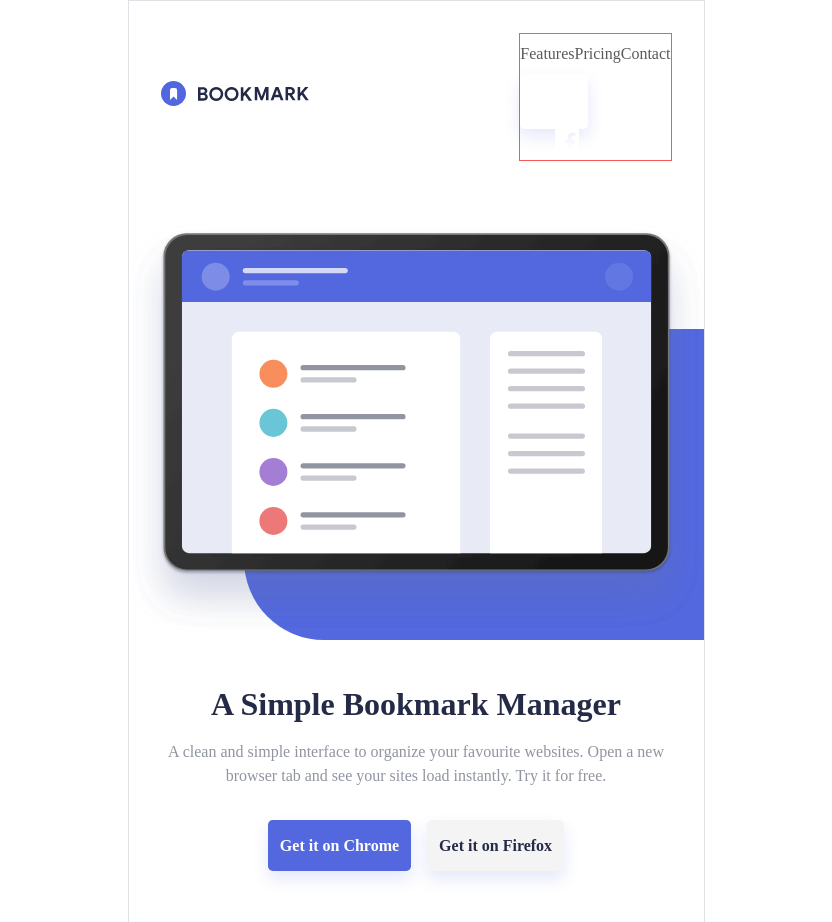
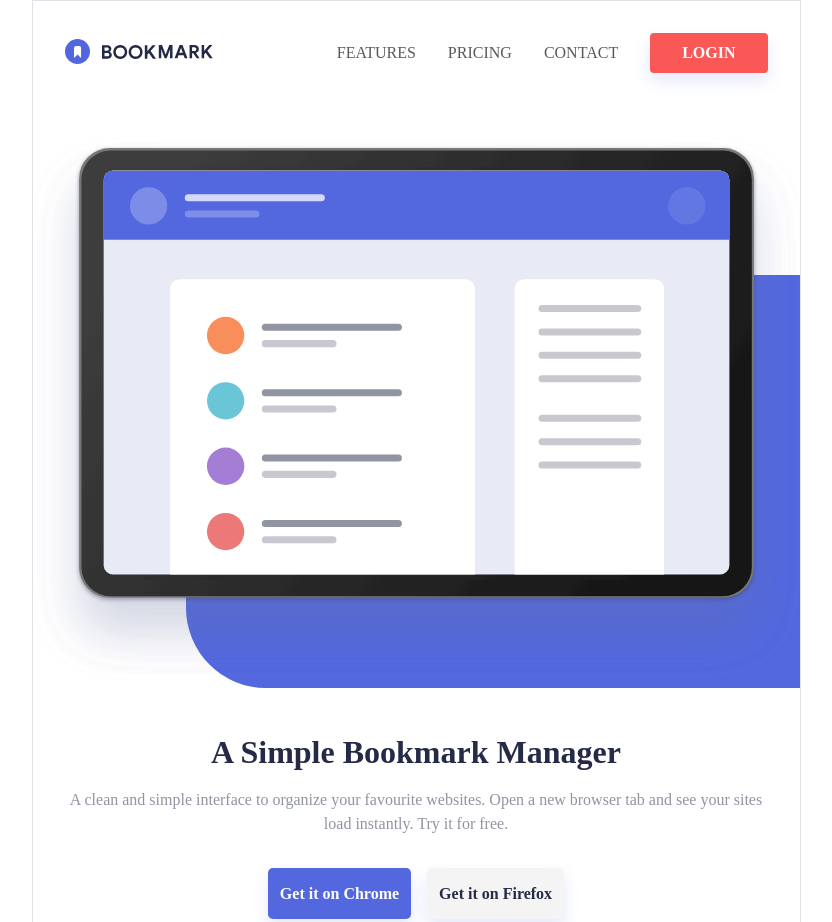
Before and after one commit to dev0xgenius/bookmark-landing-page, a website built with Vite: page src/index.html in a window 1280 px wide. Shown: the top 922 px of the page, without its empty margins (224-1056 px from the left). Built offline with nearby package versions, Linux system fonts and the light colour scheme.

Commit message:
Bootstrap Customization: Made some utilities 'responsive'
Finished with feature: Responsive header

```diff
--- a/src/index.html
+++ b/src/index.html
@@ -13,25 +13,23 @@
 </head>
 
 <body class="d-flex flex-column align-items-center">
-  <div class="wrapper w-100 d-flex flex-column
-    pt-8 border border-1">
+  <div class="wrapper w-100 d-flex flex-column pt-8 border border-1">
     <header class="main px-8">
       <div class="wrapper d-flex justify-content-between align-items-center">
-        <div class="logo">
+        <div class="logo mt-md-1">
           <span>
             <img src="/assets/images/logo-bookmark.svg" alt="logo bookmark" />
           </span>
         </div>
         <div class="menu navbar" role="navigation">
-          <div class="menu-icon d-sm-none">
+          <div class="menu-icon d-md-none">
             <button class="navbar-toggler border-0" data-bs-target="#mainNav" data-bs-toggle="collapse">
               <img src="/assets/images/icon-hamburger.svg" alt="menu icon" />
             </button>
           </div>
-          <nav class="navbar-nav navbar-collapse collapse d-sm-block
-            border border-danger justify-content-between" id="mainNav">
-            <div class="wrapper">
-              <header class="d-flex d-sm-none justify-content-between w-100">
+          <nav class="navbar-nav navbar-collapse collapse d-md-block justify-content-between" id="mainNav">
+            <div class="wrapper d-md-flex gap-md-8">
+              <header class="d-flex d-md-none justify-content-between w-100">
                 <span>
                   <img src="/assets/images/logo-bookmark-light.svg" alt="logo bookmark" />
                 </span>
@@ -40,21 +38,23 @@
                   <img src="/assets/images/icon-close.svg" alt="close icon for closing menu" />
                 </button>
               </header>
-              <main class="d-flex flex-column align-items-center
-                justify-content-center flex-sm-row">
+              <main class="d-flex flex-column align-items-center w-100 gap-md-8
+                justify-content-center flex-md-row justify-content-evenly">
                 <a href="#features" class="nav-link">Features</a>
                 <a href="#pricing" class="nav-link">Pricing</a>
                 <a href="#contact" class="nav-link">Contact</a>
               </main>
-              <a href="#" class="nav-link link-btn bg-transparent border-light
-                border border-2 border-sm-0">Login</a>
+              <a href="#" class="nav-link link-btn bg-transparent border-light rounded-md-1
+                border border-2 border-md-0 bg-md-danger  py-md-2 px-md-4 w-100
+                px-md-8">Login</a>
             </div>
-            <div class="socials d-flex align-items-center justify-content-center w-100 gap-8">
+            <div class="socials d-flex align-items-center justify-content-center
+              w-100 gap-8 d-md-none">
               <a href="#">
-                <img src="./assets/images/icon-facebook.svg" alt="facebook logo" />
+                <img src="/assets/images/icon-facebook.svg" alt="facebook logo" />
               </a>
               <a href="#">
-                <img src="./assets/images/icon-twitter.svg" alt="twitter logo" />
+                <img src="/assets/images/icon-twitter.svg" alt="twitter logo" />
               </a>
             </div>
           </nav>
@@ -66,7 +66,7 @@
         <div class="wrapper row row-cols-1 gap-10 m-0">
           <div class="illustration position-relative col">
             <span>
-              <img src="./assets/images/illustration-hero.svg" alt="illustration" />
+              <img src="/assets/images/illustration-hero.svg" alt="illustration" />
             </span>
             <span class="curved-block end-0"></span>
           </div>
@@ -320,7 +320,7 @@
                 </div>
                 <div id="collapseFour" class="answer accordion-collapse collapse">
                   <p class="accordion-body">
-                    Integer condimentum ipsum id imperdiet finibus. Vivamus in placerat mi, at euismod dui. Aliquam
+                    Integer condimentum ipsum id imperdiet finibus. Vivamus in placerat mi, at euimdod dui. Aliquam
                     vitae neque eget nisl gravida pellentesque non ut velit.
                   </p>
                 </div>
--- a/src/scss/base/_config.scss
+++ b/src/scss/base/_config.scss
@@ -61,13 +61,11 @@ $spacers: map-merge($spacers, $custom-spacers);
 @import "../../../node_modules/bootstrap/scss/grid";
 @import "../../../node_modules/bootstrap/scss/utilities";
 
-$utilities: map-merge(
-  $utilities,
-  (
-    "background-color" : map-merge(
-      map-get($utilities, "background-color"), ( responsive: true ))
-  )
-);
+$utilities: map-merge($utilities,
+    ("background-color" : map-merge(map-get($utilities, "background-color"), (responsive: true)),
+      "border" : map-merge(map-get($utilities, "border"), (responsive: true)),
+      "rounded" : map-merge(map-get($utilities, "rounded"), (responsive: true)),
+    ));
 
 @import "../../../node_modules/bootstrap/scss/utilities/api";
 @import "../../../node_modules/bootstrap/scss/transitions";
@@ -113,4 +111,4 @@ img {
   }
 }
 
-$test-breakpoint: calc(map-get($grid-breakpoints, "sm") + 1px);
+$test-breakpoint: calc(map-get($grid-breakpoints, "md") + 1px);
--- a/src/scss/page-sections/_header.scss
+++ b/src/scss/page-sections/_header.scss
@@ -1,6 +1,12 @@
 header.main {
   .menu {
-    @media (max-width: map-get($grid-breakpoints, "sm")) {
+    .wrapper {
+      a {
+        text-transform: uppercase;
+      }
+    }
+
+    @media (max-width: map-get($grid-breakpoints, "md")) {
       #mainNav {
         .wrapper {
           @include flex($g: 4rem);
@@ -12,7 +18,6 @@ header.main {
             color: $light;
             text-align: center;
             letter-spacing: .25rem;
-            text-transform: uppercase;
           }
 
           main {
@@ -32,12 +37,12 @@ header.main {
         margin: 0 auto;
 
         position: fixed;
-        height: 100%;
+        height: 100vh;
         padding: 2rem;
         top: 0; right: 0;
         bottom: 0; left: 0;
+        z-index: 10;
         background-color: rgba($dark, .95);
-        z-index: 10;
       }
     }
   }
```
